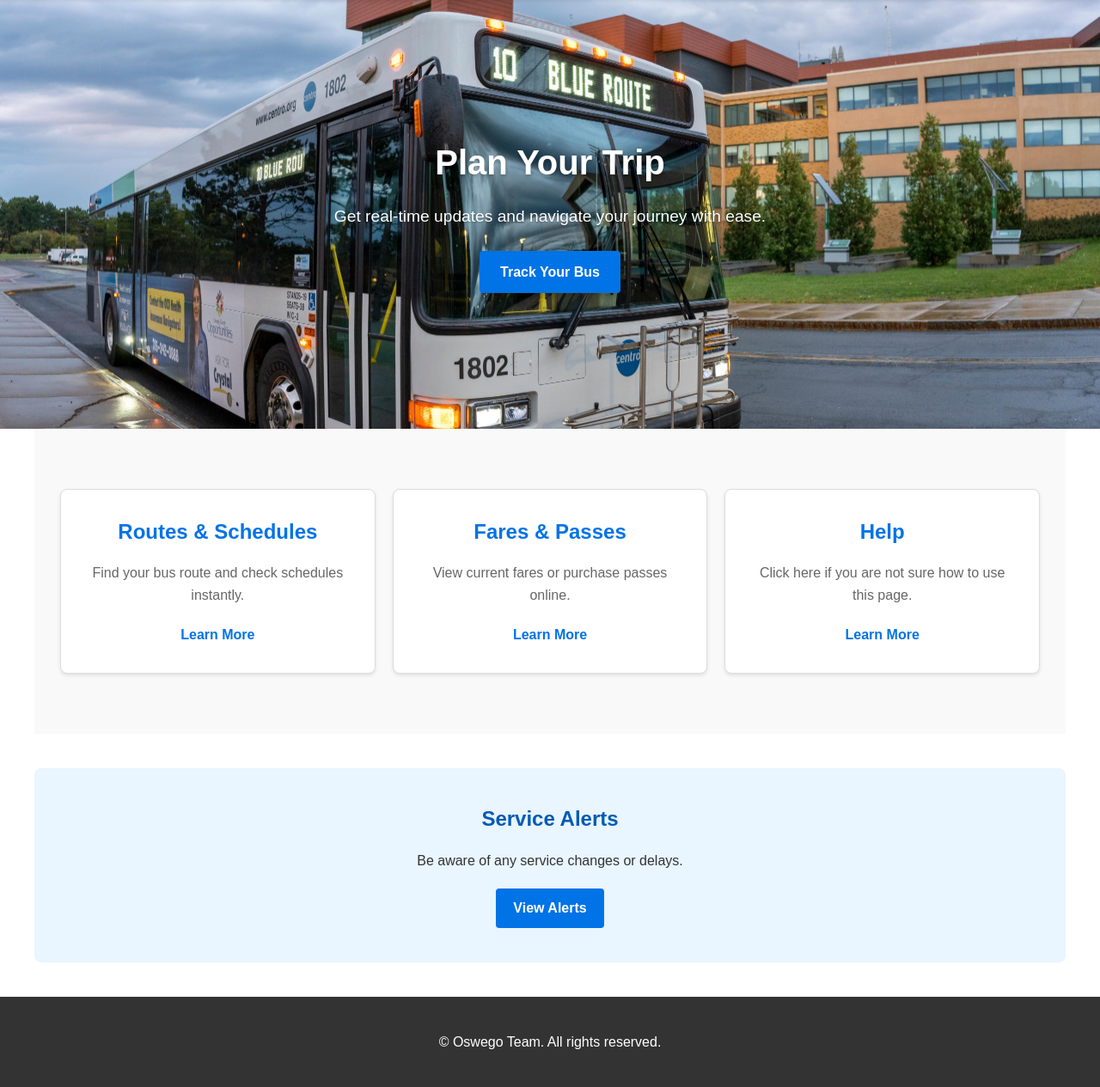
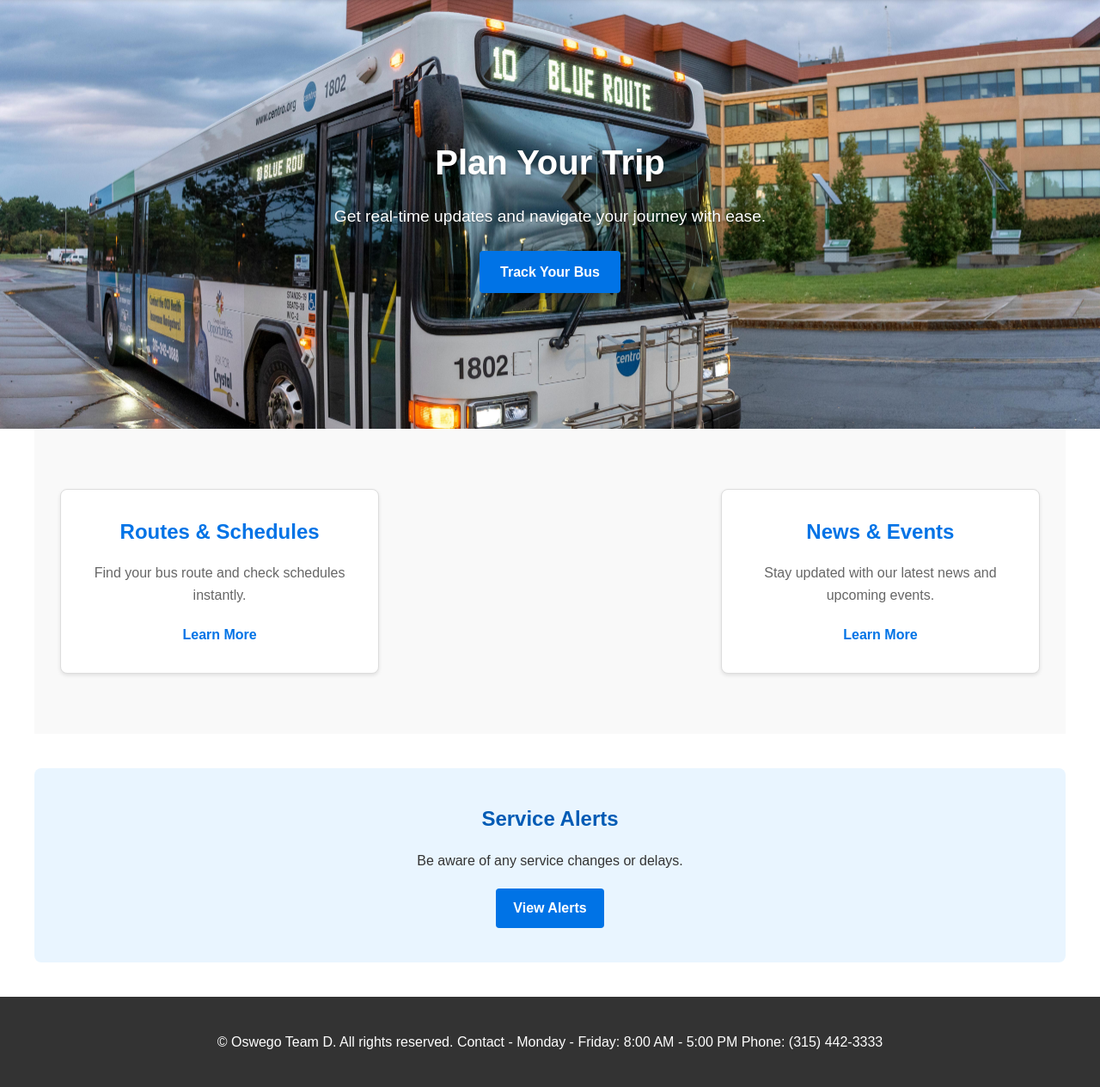
Before and after one commit to Lightsumo89/Centro-Bus-Predictor---CSC-380-Project, a Flask app: page /frontend/index.html in a window 1280 px wide. Shown: the part 67-1332 px from the top of the page at 86% size. Run offline with Flask 3, Linux system fonts and the light colour scheme.

Commit message:
this shit better work

```diff
--- a/templates/index.html
+++ b/templates/index.html
@@ -4,6 +4,7 @@
   <meta charset="UTF-8">
   <meta name="viewport" content="width=device-width, initial-scale=1.0">
   <title>Centro - Public Transportation</title>
+  <!-- static CSS -->
   <link rel="stylesheet" href="{{ url_for('static', filename='styles.css') }}">
 </head>
 <body>
@@ -18,25 +19,13 @@
               <ul class="nested-menu">
                 <li><a href="{{ url_for('contact') }}">Contact Us</a></li>
                 <li><a href="{{ url_for('faq') }}">FAQs</a></li>
-                <li><a href="{{ url_for('time_operation') }}">Hours of Operation</a></li>
-                <li><a href="{{ url_for('oswego_team') }}">OSWEGO Student Team</a></li>
+                <li><a href="{{ url_for('help') }}">HELP</a></li>
+                <li><a href="{{ url_for('oswego_team') }}">OSWEGO TEAM</a></li>
               </ul>
             </li>
-            <li class="dropdown-item">
-              <a href="{{ url_for('faq') }}">FAQs</a>
-            </li>
-            <li class="dropdown-item">
-              <a href="{{ url_for('how_to_ride') }}">HOW TO RIDE</a>
-            </li>
-            <li class="dropdown-item">
-              <a href="{{ url_for('passes') }}">PURCHASE</a>
-            </li>
-            <li class="dropdown-item">
-              <a href="{{ url_for('updates') }}">Service Bulletins</a>
-            </li>
-            <li class="dropdown-item">
-              <a href="{{ url_for('routes') }}">ROUTES &amp; SCHEDULES</a>
-            </li>
+            <li class="dropdown-item"><a href="{{ url_for('faq') }}">FAQs</a></li>
+            <li class="dropdown-item"><a href="{{ url_for('help') }}">HELP</a></li>
+            <li class="dropdown-item"><a href="{{ url_for('oswego_team') }}">OSWEGO TEAM</a></li>
           </ul>
         </div>
       </div>
@@ -71,14 +60,10 @@
         <p>Find your bus route and check schedules instantly.</p>
         <a href="{{ url_for('routes') }}">Learn More</a>
       </div>
+
       <div class="link-card">
-        <h2>Fares &amp; Passes</h2>
-        <p>View current fares or purchase passes online.</p>
-        <a href="{{ url_for('fares') }}">Learn More</a>
-      </div>
-      <div class="link-card">
-        <h2>Help</h2>
-        <p>Click here if you are not sure how to use this page.</p>
+        <h2>News &amp; Events</h2>
+        <p>Stay updated with our latest news and upcoming events.</p>
         <a href="{{ url_for('news') }}">Learn More</a>
       </div>
     </section>
@@ -93,10 +78,12 @@
   <footer>
     <div class="footer-container">
       <div class="footer-info">
-        <p>&copy; Oswego Team. All rights reserved.</p>
+        <p>&copy; Oswego Team D. All rights reserved. Contact - Monday - Friday: 8:00 AM - 5:00 PM Phone: (315) 442-3333</p>
       </div>
     </div>
   </footer>
+
+  <!-- static JS -->
   <script src="{{ url_for('static', filename='script.js') }}"></script>
 </body>
 </html>
```
